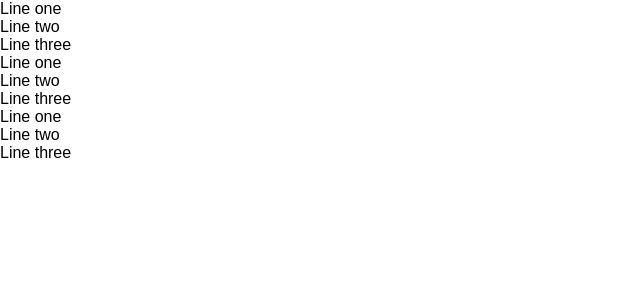
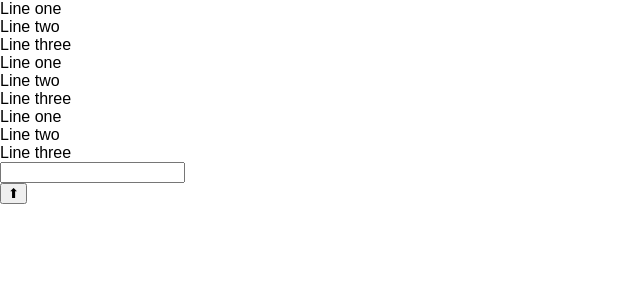
Before and after one commit to geelen/react-mfe-workshop-oct13, a React (Create React App) app: page / in a window 1280 px wide. Shown: the top 300 px of the page, without its empty margins (0-640 px from the left). Built offline with nearby package versions, Linux system fonts and the light colour scheme.

Commit message:
broke out multiple files

```diff
--- a/src/components/ChatApp.js
+++ b/src/components/ChatApp.js
@@ -1,24 +1,10 @@
 import React from 'react'
 
-const MessageEntry = 'div'
-const Avatar = 'div'
-const Lines = 'div'
+import Message from './Message'
+import InputArea from './InputArea'
+
 const FillScreen = 'div'
 const ChatWindow = 'div'
-const InputArea = 'div'
-const InputField = 'div'
-const SubmitButton = 'div'
-
-const Message = () => (
-  <MessageEntry>
-    <Avatar/>
-    <Lines>
-      <div>Line one</div>
-      <div>Line two</div>
-      <div>Line three</div>
-    </Lines>
-  </MessageEntry>
-)
 
 const ChatApp = () => (
   <FillScreen>
@@ -27,10 +13,7 @@ const ChatApp = () => (
       <Message/>
       <Message/>
     </ChatWindow>
-    <InputArea>
-      <InputField/>
-      <SubmitButton/>
-    </InputArea>
+    <InputArea/>
   </FillScreen>
 )
 
--- /dev/null
+++ b/src/components/InputArea.js
@@ -0,0 +1,18 @@
+import React from 'react'
+
+const BottomSection = 'div'
+const InputField = 'div'
+const SubmitButton = 'div'
+
+const InputArea = () => (
+  <BottomSection>
+    <InputField>
+      <input type="text"/>
+    </InputField>
+    <SubmitButton>
+      <button>⬆</button>
+    </SubmitButton>
+  </BottomSection>
+)
+
+export default InputArea
--- /dev/null
+++ b/src/components/Message.js
@@ -0,0 +1,18 @@
+import React from 'react'
+
+const MessageEntry = 'div'
+const Avatar = 'div'
+const Lines = 'div'
+
+const Message = () => (
+  <MessageEntry>
+    <Avatar/>
+    <Lines>
+      <div>Line one</div>
+      <div>Line two</div>
+      <div>Line three</div>
+    </Lines>
+  </MessageEntry>
+)
+
+export default Message
```
